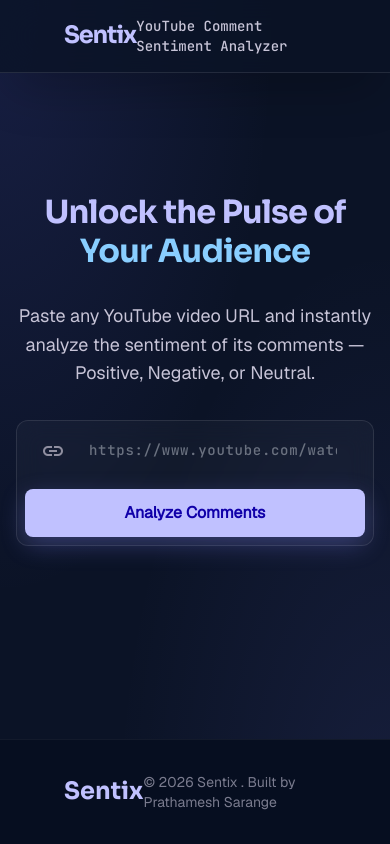
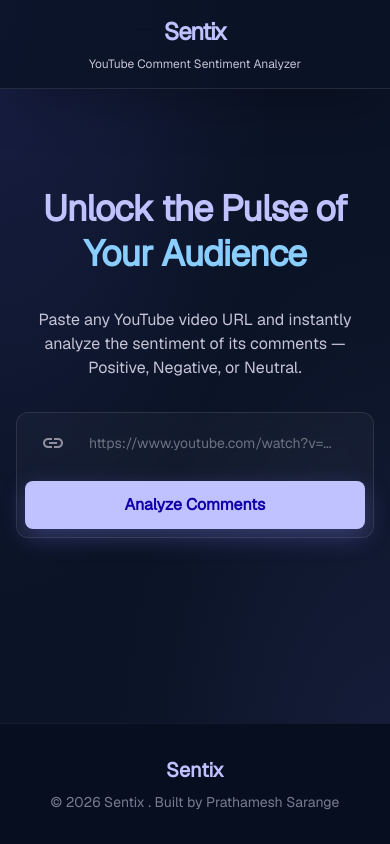
Before and after one commit to prathameshsarange/Youtube-Sentiment-Analyzer, a Flask app: page / in a window 390 px wide. Run offline with Flask 3, Linux system fonts and the light colour scheme; some libraries are stand-ins or nearby versions.

Commit message:
Responsive Fix

```diff
--- a/templates/index.html
+++ b/templates/index.html
@@ -5,18 +5,23 @@
     <meta charset="utf-8" />
     <meta content="width=device-width, initial-scale=1.0" name="viewport" />
     <title>Sentix | YouTube Sentiment Analysis</title>
+
     <link
         href="https://fonts.googleapis.com/css2?family=Sora:wght@600;700&family=Geist:wght@400&family=JetBrains+Mono:wght@500&display=swap"
         rel="stylesheet" />
-    <link href="https://fonts.googleapis.com/css2?family=Material+Symbols+Outlined:wght,FILL@100..700,0..1&display=swap"
+
+    <link
+        href="https://fonts.googleapis.com/css2?family=Material+Symbols+Outlined:wght,FILL@100..700,0..1&display=swap"
         rel="stylesheet" />
+
     <script src="https://cdn.tailwindcss.com?plugins=forms,container-queries"></script>
-    <script id="tailwind-config">
+
+    <script>
         tailwind.config = {
             darkMode: "class",
             theme: {
                 extend: {
-                    "colors": {
+                    colors: {
                         "surface-container-lowest": "#060e20",
                         "secondary": "#89ceff",
                         "on-surface-variant": "#c7c4d7",
@@ -28,28 +33,23 @@
                         "outline": "#908fa0",
                         "on-surface": "#dae2fd",
                     },
-                    "spacing": {
+
+                    spacing: {
                         "margin-desktop": "64px",
                         "margin-mobile": "16px",
-                        "section-gap": "128px",
                     },
-                    "fontFamily": {
+
+                    fontFamily: {
                         "label-md": ["JetBrains Mono"],
                         "body-lg": ["Geist"],
                         "display-lg": ["Sora"],
                         "headline-md": ["Sora"],
                     },
-                    "fontSize": {
-                        "label-md": ["14px", { "lineHeight": "1.4", "letterSpacing": "0.05em", "fontWeight": "500" }],
-                        "body-lg": ["18px", { "lineHeight": "1.6", "fontWeight": "400" }],
-                        "display-lg": ["48px", { "lineHeight": "1.1", "letterSpacing": "-0.02em", "fontWeight": "700" }],
-                        "display-lg-mobile": ["32px", { "lineHeight": "1.2", "fontWeight": "700" }],
-                        "headline-md": ["24px", { "lineHeight": "1.3", "fontWeight": "600" }],
-                    }
                 },
             },
         }
     </script>
+
     <style>
         body {
             background-color: #0b1326;
@@ -63,7 +63,8 @@
         }
 
         .mesh-gradient {
-            background-image: radial-gradient(at 0% 0%, rgba(99, 102, 241, 0.15) 0px, transparent 50%),
+            background-image:
+                radial-gradient(at 0% 0%, rgba(99, 102, 241, 0.15) 0px, transparent 50%),
                 radial-gradient(at 100% 100%, rgba(128, 131, 255, 0.1) 0px, transparent 50%);
         }
 
@@ -81,38 +82,61 @@
 
     <!-- Navbar -->
     <nav
-        class="fixed top-0 left-0 w-full z-50 flex justify-between items-center px-margin-desktop py-4 bg-surface/80 backdrop-blur-xl border-b border-white/10 shadow-2xl">
-        <div class="font-headline-md text-headline-md font-bold tracking-tighter text-primary">Sentix </div>
-        <div class="text-on-surface-variant text-sm font-label-md">YouTube Comment Sentiment Analyzer</div>
+        class="fixed top-0 left-0 w-full z-50 flex flex-col md:flex-row justify-between items-center px-margin-mobile md:px-margin-desktop py-4 gap-2 bg-surface/80 backdrop-blur-xl border-b border-white/10 shadow-2xl">
+
+        <div class="text-2xl md:text-3xl font-bold tracking-tighter text-primary text-center">
+            Sentix
+        </div>
+
+        <div class="text-on-surface-variant text-xs md:text-sm text-center">
+            YouTube Comment Sentiment Analyzer
+        </div>
+
     </nav>
 
     <!-- Hero Section -->
     <main class="flex-grow flex items-center justify-center">
+
         <section
             class="flex flex-col items-center justify-center text-center px-margin-mobile md:px-margin-desktop py-20">
+
             <div class="max-w-4xl space-y-8">
-                <h1 class="font-display-lg text-display-lg-mobile md:text-display-lg text-primary tracking-tight">
+
+                <h1 class="text-4xl md:text-6xl font-bold text-primary tracking-tight leading-tight">
                     Unlock the Pulse of <br class="hidden md:block" />
                     <span class="text-secondary">Your Audience</span>
                 </h1>
-                <p class="font-body-lg text-body-lg text-on-surface-variant max-w-2xl mx-auto">
-                    Paste any YouTube video URL and instantly analyze the sentiment of its comments — Positive,
-                    Negative, or Neutral.
+
+                <p class="text-base md:text-lg text-on-surface-variant max-w-2xl mx-auto">
+                    Paste any YouTube video URL and instantly analyze the sentiment of its comments —
+                    Positive, Negative, or Neutral.
                 </p>
+
                 <form action="/analyze" method="POST" class="mt-12 w-full max-w-2xl mx-auto">
-                    <div class="flex flex-col md:flex-row items-center gap-4 w-full glass-card p-2 rounded-xl">
+
+                    <div
+                        class="flex flex-col md:flex-row items-center gap-4 w-full glass-card p-2 rounded-xl">
+
                         <div class="flex-1 flex items-center px-4 w-full">
                             <span class="material-symbols-outlined text-outline mr-3">link</span>
+
                             <input
-                                class="bg-transparent border-none focus:ring-0 text-on-surface w-full font-label-md text-label-md py-3 focus:outline-none"
-                                placeholder="https://www.youtube.com/watch?v=..." type="url" name="video_url"
+                                class="bg-transparent border-none focus:ring-0 text-on-surface w-full py-3 focus:outline-none text-sm md:text-base"
+                                placeholder="https://www.youtube.com/watch?v=..."
+                                type="url"
+                                name="video_url"
                                 required />
                         </div>
-                        <button type="submit"
+
+                        <button
+                            type="submit"
                             class="w-full md:w-auto bg-primary text-on-primary px-8 py-3 rounded-lg font-bold neon-glow-primary hover:scale-105 active:scale-95 transition-all">
+
                             Analyze Comments
+
                         </button>
                     </div>
+
                 </form>
             </div>
         </section>
@@ -120,10 +144,16 @@
 
     <!-- Footer -->
     <footer
-        class="w-full py-8 px-margin-desktop flex justify-between items-center bg-surface-container-lowest border-t border-white/5">
-        <div class="font-headline-md text-headline-md font-bold text-primary">Sentix </div>
-        <p class="font-body-lg text-on-surface-variant opacity-60 text-sm">© 2026 Sentix . Built by Prathamesh Sarange
+        class="w-full py-8 px-margin-mobile md:px-margin-desktop flex flex-col md:flex-row justify-between items-center gap-2 text-center bg-surface-container-lowest border-t border-white/5">
+
+        <div class="text-xl md:text-2xl font-bold text-primary">
+            Sentix
+        </div>
+
+        <p class="text-sm text-on-surface-variant opacity-60">
+            © 2026 Sentix . Built by Prathamesh Sarange
         </p>
+
     </footer>
 
 </body>
```
Also changed, not shown: templates/result.html (+19 -8 lines).
